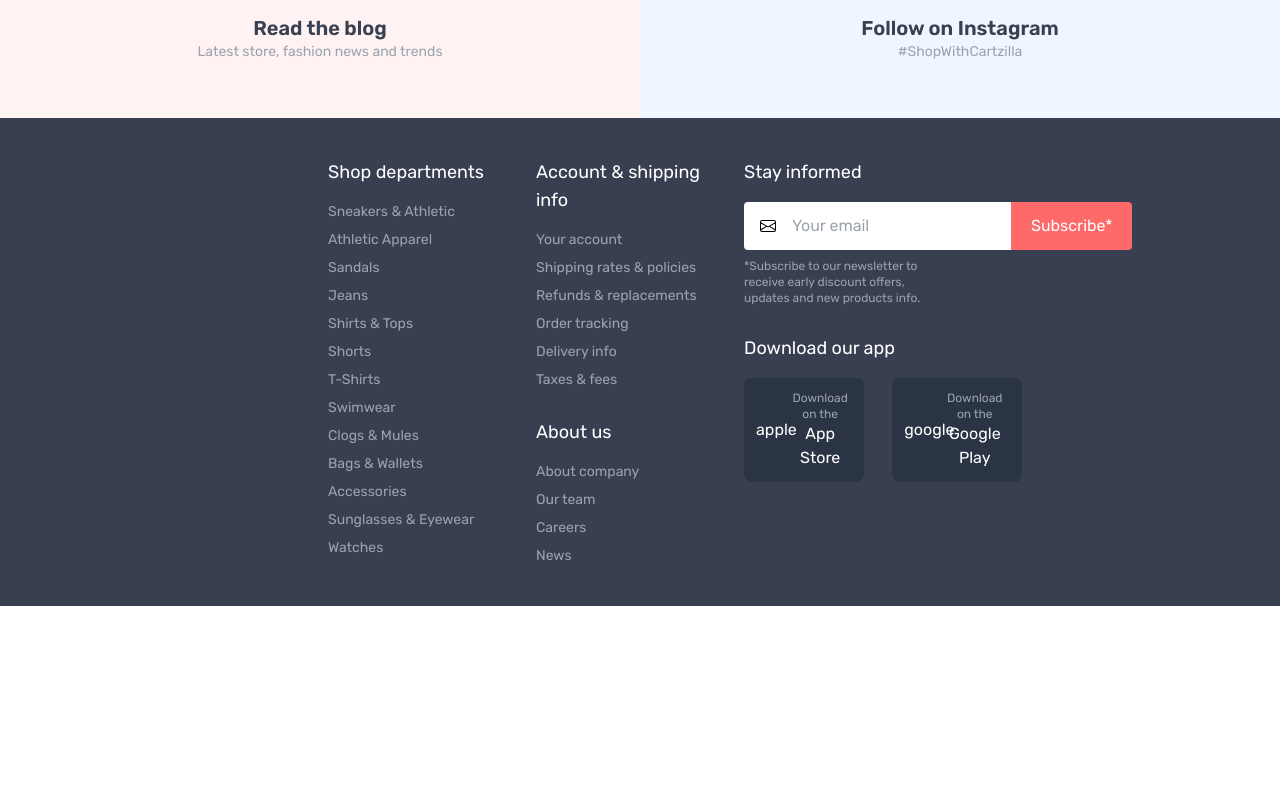
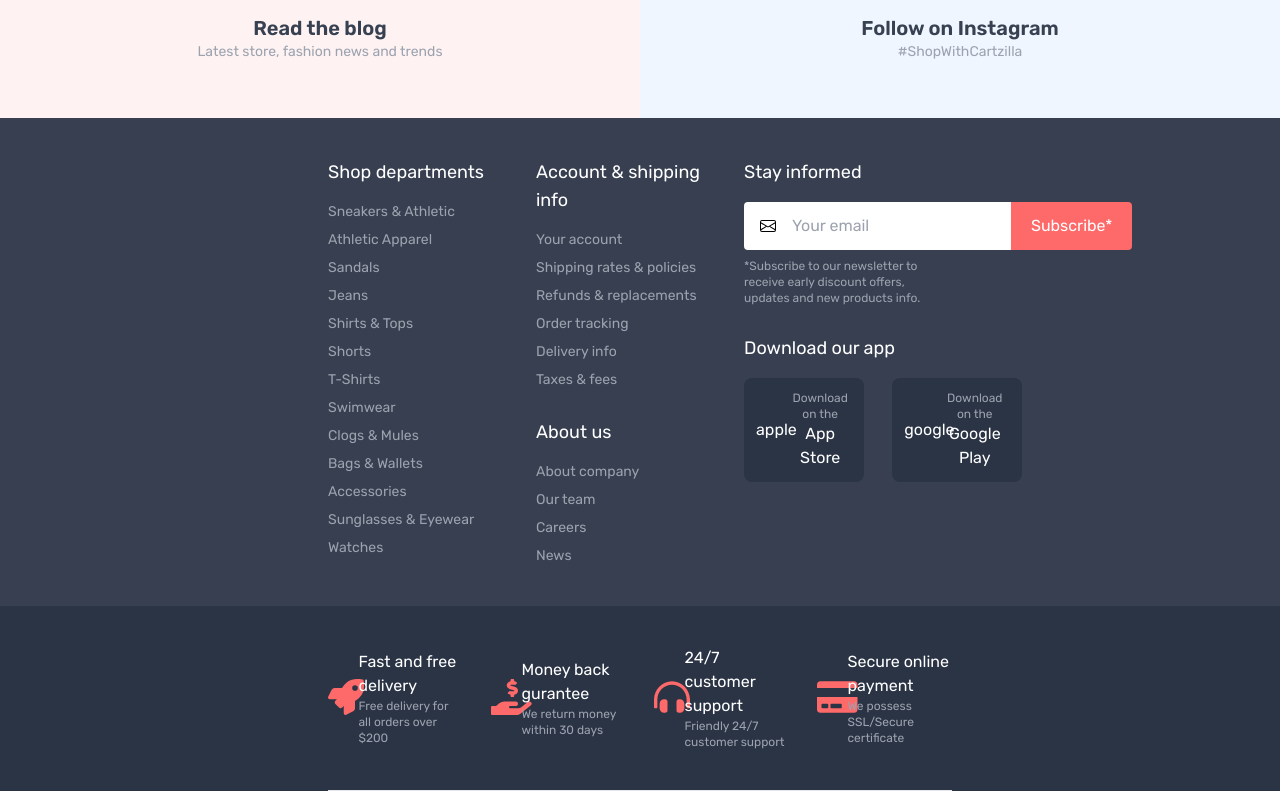
Before and after one commit to Kingkon963/CartZilla, a Next.js app: page / in a window 1280 px wide. Shown: the part 2752-3543 px from the top of the page. Before the commit the page ends 3358 px from the top, so only its background shows below. Built offline with nearby package versions, Linux system fonts and the light colour scheme.

Commit message:
font awesome added with footer services row

```diff
--- a/package.json
+++ b/package.json
@@ -9,6 +9,9 @@
     "lint": "next lint"
   },
   "dependencies": {
+    "@fortawesome/fontawesome-svg-core": "^1.2.36",
+    "@fortawesome/free-solid-svg-icons": "^5.15.4",
+    "@fortawesome/react-fontawesome": "^0.1.15",
     "next": "11.1.2",
     "react": "17.0.2",
     "react-dom": "17.0.2",
--- a/pages/index.tsx
+++ b/pages/index.tsx
@@ -1,5 +1,12 @@
 import { FC, useState } from "react";
 import type { NextPage } from "next";
+import { FontAwesomeIcon } from "@fortawesome/react-fontawesome";
+import {
+  faRocket,
+  faHandHoldingUsd,
+  faHeadphonesAlt,
+  faCreditCard,
+} from "@fortawesome/free-solid-svg-icons";
 import Head from "next/head";
 import Image from "next/image";
 import styles from "../styles/Home.module.scss";
@@ -586,8 +593,8 @@ const Home: NextPage = () => {
           </button>
         </div>
 
-        <footer className="bg-secondary text-white px-3 xl:px-container py-10">
-          <div className="flex flex-col xl:flex-row gap-7">
+        <footer className=" text-white">
+          <div className="flex flex-col xl:flex-row gap-7 bg-secondary px-3 xl:px-container py-10">
             <div className="xl:w-4/12">
               <h1 className="text-lg mb-4">Shop departments</h1>
               <div className="flex flex-col gap-2">
@@ -724,7 +731,66 @@ const Home: NextPage = () => {
               </div>
             </div>
           </div>
-          <div></div>
+          <div className="bg-secondaryDark px-3 xl:px-container">
+            <div className="flex gap-7 w-full py-10 border-b">
+              <span className="flex justify-center items-center gap-2 w-3/12">
+                <div className="w-2/12 text-center">
+                  <FontAwesomeIcon
+                    icon={faRocket}
+                    className="text-primary text-4xl"
+                  />
+                </div>
+                <div className="w-10/12">
+                  <h1>Fast and free delivery</h1>
+                  <h3 className="text-xs text-gray-400">
+                    Free delivery for all orders over $200
+                  </h3>
+                </div>
+              </span>
+              <span className="flex justify-center items-center gap-2 w-3/12">
+                <div className="w-2/12 text-center">
+                  <FontAwesomeIcon
+                    icon={faHandHoldingUsd}
+                    className="text-primary text-4xl"
+                  />
+                </div>
+                <div className="w-10/12">
+                  <h1>Money back gurantee</h1>
+                  <h3 className="text-xs text-gray-400">
+                    We return money within 30 days
+                  </h3>
+                </div>
+              </span>
+              <span className="flex justify-center items-center gap-2 w-3/12">
+                <div className="w-2/12 text-center">
+                  <FontAwesomeIcon
+                    icon={faHeadphonesAlt}
+                    className="text-primary text-4xl"
+                  />
+                </div>
+                <div className="w-10/12">
+                  <h1>24/7 customer support</h1>
+                  <h3 className="text-xs text-gray-400">
+                    Friendly 24/7 customer support
+                  </h3>
+                </div>
+              </span>
+              <span className="flex justify-center items-center gap-2 w-3/12">
+                <div className="w-2/12 text-center">
+                  <FontAwesomeIcon
+                    icon={faCreditCard}
+                    className="text-primary text-4xl"
+                  />
+                </div>
+                <div className="w-10/12">
+                  <h1>Secure online payment</h1>
+                  <h3 className="text-xs text-gray-400">
+                    We possess SSL/Secure certificate
+                  </h3>
+                </div>
+              </span>
+            </div>
+          </div>
         </footer>
       </Layout>
     </div>
```
Also changed, not shown: 1 other file (tests, documents, lock files or other folders).
